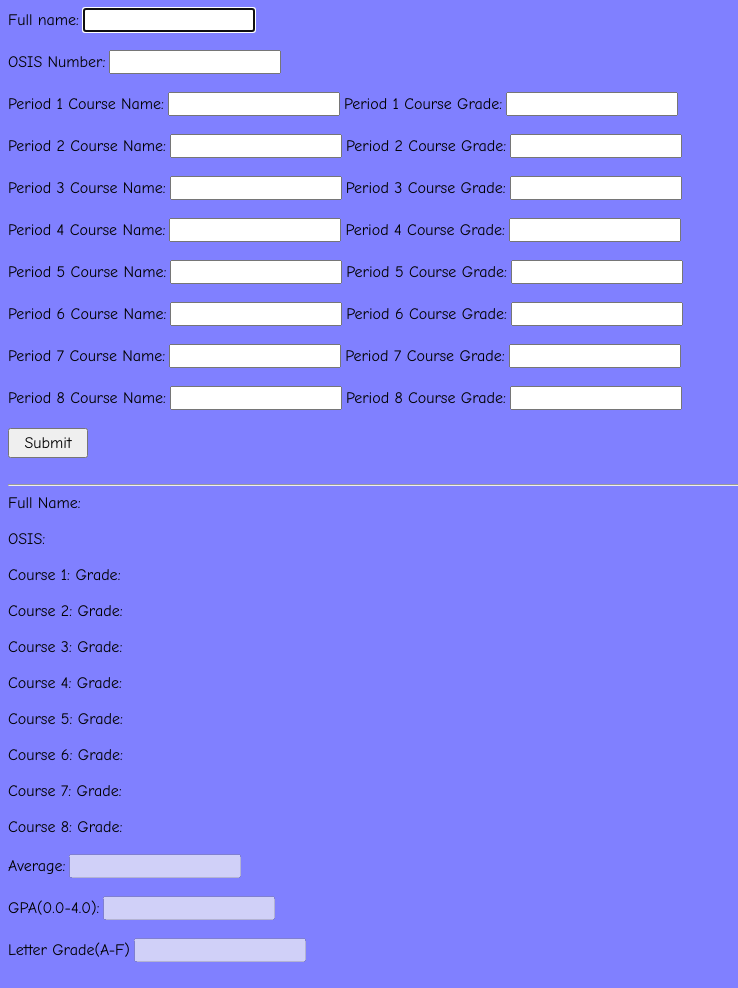
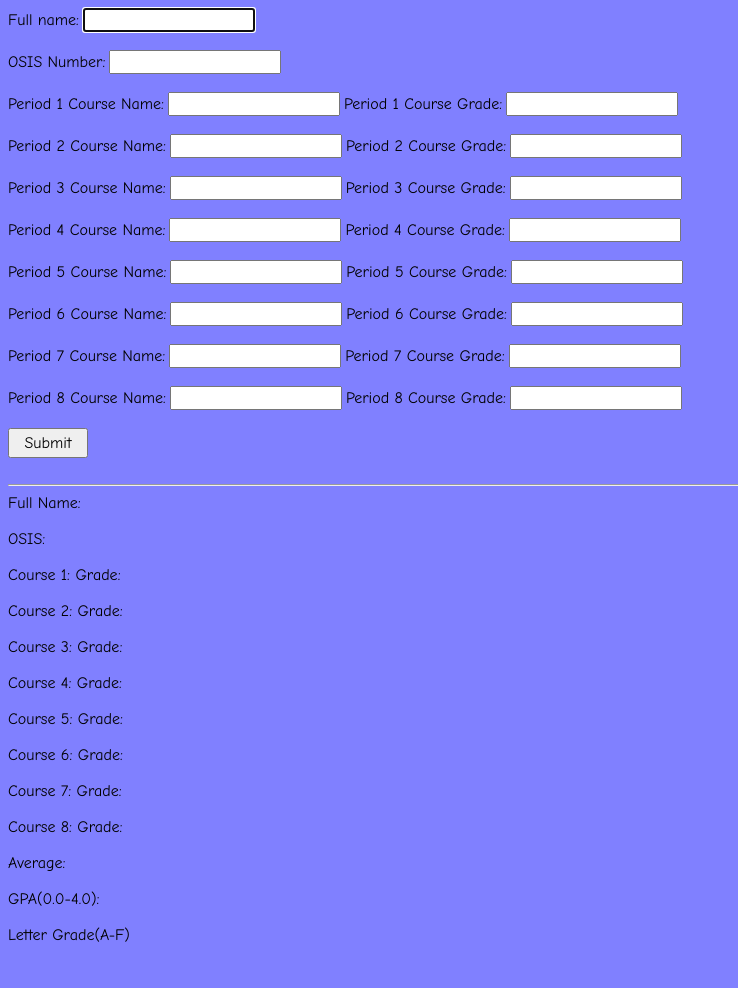
Before and after one commit to GaziT1/Grades---HTML, a plain HTML site: page index.html in a window 1280 px wide. Shown: the whole page, without its empty margins (0-738 px from the left). Drawn offline with Linux system fonts and the light colour scheme.

Commit message:
Update index.html

```diff
--- a/index.html
+++ b/index.html
@@ -85,11 +85,11 @@
 		<br>
 		<br>
 		<label id="lblaverage">Average:</label>
-		<input type="text" id="txtgrade" ></input><br><br>
+		<label " id="txtgrade" ></label><br><br>
 		<label id="lblgpa">GPA(0.0-4.0):</label>
-		<input type="text" id="txtgpa" ></input><br><br>
+		<label  id="txtgpa" ></label><br><br>
 		<label id="lbllettergrade">Letter Grade(A-F)</label>
-		<input type="text" id="txtlettergrade" ></input><br><br>
+		<label id="txtlettergrade" ></label><br><br>
 
 	</body>
 </html>
```
